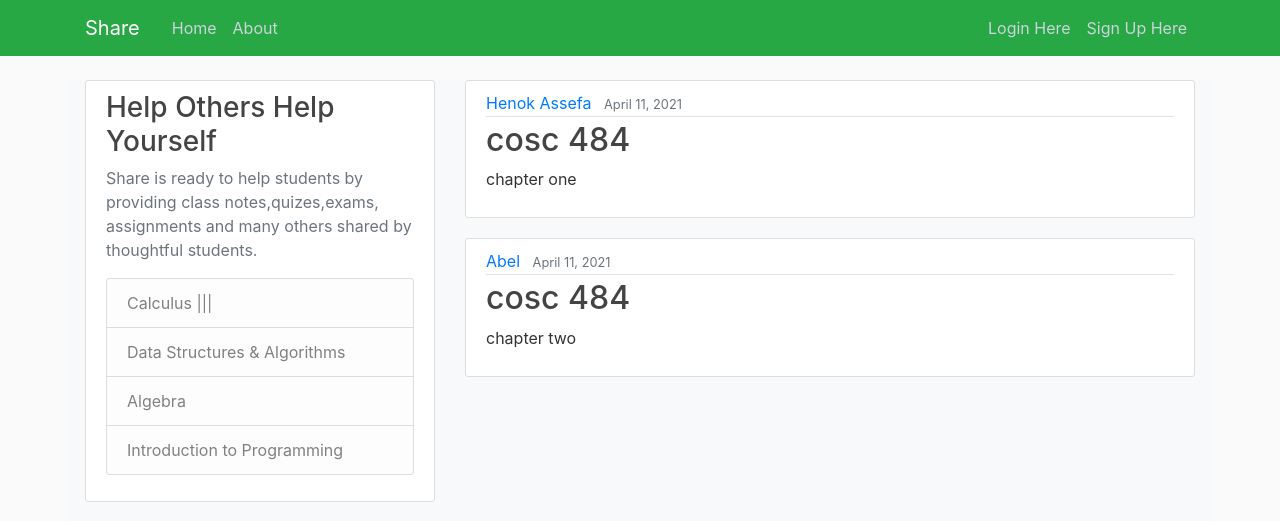
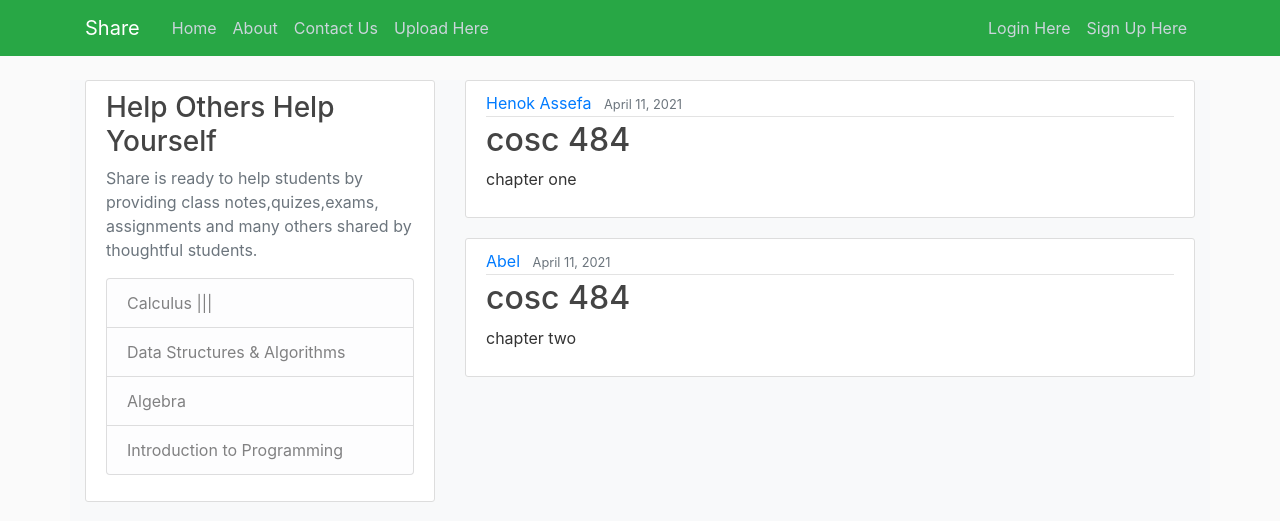
Before and after one commit to kluong2/COSC484_group9, a Flask app: page / in a window 1280 px wide. Shown: the top 521 px of the page. Run offline with Flask 2, Linux system fonts and the light colour scheme; some libraries are stand-ins or nearby versions.

Commit message:
new pages

```diff
--- a/share/updated_share/flaskB.py
+++ b/share/updated_share/flaskB.py
@@ -30,9 +30,17 @@ def login():
 def about():
     return render_template ('about.html', title= 'About')
 
+@app.route('/contactus')
+def contactus():
+    return render_template ('contact_us.html', title= 'About')
+
 @app.route('/signup')
 def signup():
     return render_template ('sign_up.html', posts = posts)
 
+@app.route('/upload')
+def upload():
+    return render_template ('upload.html', title= 'About')
+
 if __name__ == '__main__':
     app.run(debug=True)
--- /dev/null
+++ b/share/updated_share/templates/contact_us.html
@@ -0,0 +1,4 @@
+{% extends "layout.html"%}
+    {% block content%}
+    <h3>Coming Soon</h3>
+{% endblock %}
--- a/share/updated_share/templates/layout.html
+++ b/share/updated_share/templates/layout.html
@@ -30,11 +30,14 @@
           <div class="navbar-nav mr-auto">
             <a class="nav-item nav-link" href="/">Home</a>
             <a class="nav-item nav-link" href="/about">About</a>
+            <a class="nav-item nav-link" href="/contactus">Contact Us</a>
+            <a class="nav-item nav-link" href="/upload">Upload Here</a>
           </div>
           <!-- Navbar Right Side -->
           <div class="navbar-nav">
             <a class="nav-item nav-link" href="/login">Login Here</a>
             <a class="nav-item nav-link" href="/signup">Sign Up Here</a>
+
           </div>
         </div>
       </div>
--- /dev/null
+++ b/share/updated_share/templates/upload.html
@@ -0,0 +1,4 @@
+{% extends "layout.html"%}
+    {% block content%}
+    <h3>Upload here</h3>
+{% endblock %}
```
Also changed, not shown: 5 other files.
